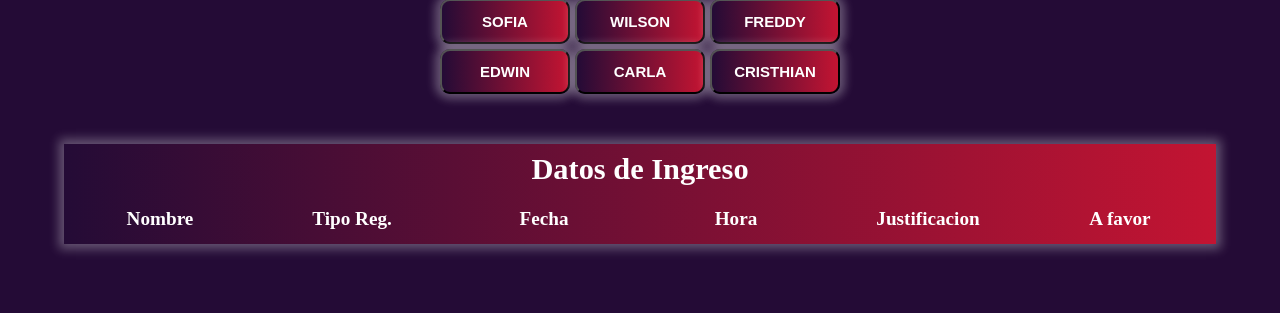
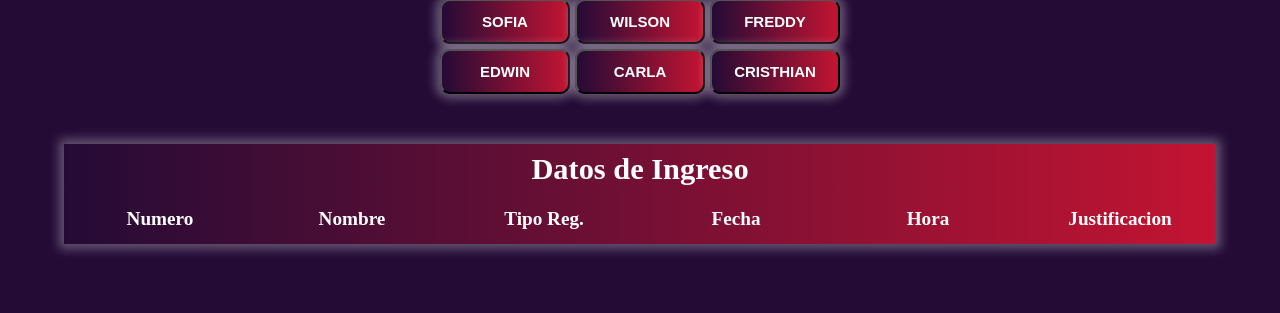
Before and after one commit to Cristhian-Paucara/reloj, a PHP site: page / in a window 1280 px wide. Shown: the part 323-636 px from the top of the page. Run offline with PHP 8.4, Linux system fonts and the light colour scheme; data comes from the database, SQL or seed files in the repository; some libraries are stand-ins or nearby versions.

Commit message:
titulos tabla

```diff
--- a/index.php
+++ b/index.php
@@ -36,12 +36,12 @@
     </form>
     <dvi class="tabla">
         <div class="tb-title">Datos de Ingreso</div>
+        <div class="tb-header">Numero</div>
         <div class="tb-header">Nombre</div>
         <div class="tb-header">Tipo Reg.</div>
         <div class="tb-header">Fecha</div>
         <div class="tb-header">Hora</div>
         <div class="tb-header">Justificacion</div>
-        <div class="tb-header">A favor</div>
         <?php
         $select = "select ROW_NUMBER () over () as fila,(select a.nombre from funcionarios a where a.id=b.id) as nombre,
         b.tipo,b.fecha,b.hora,b.justificativo from registros b
```
